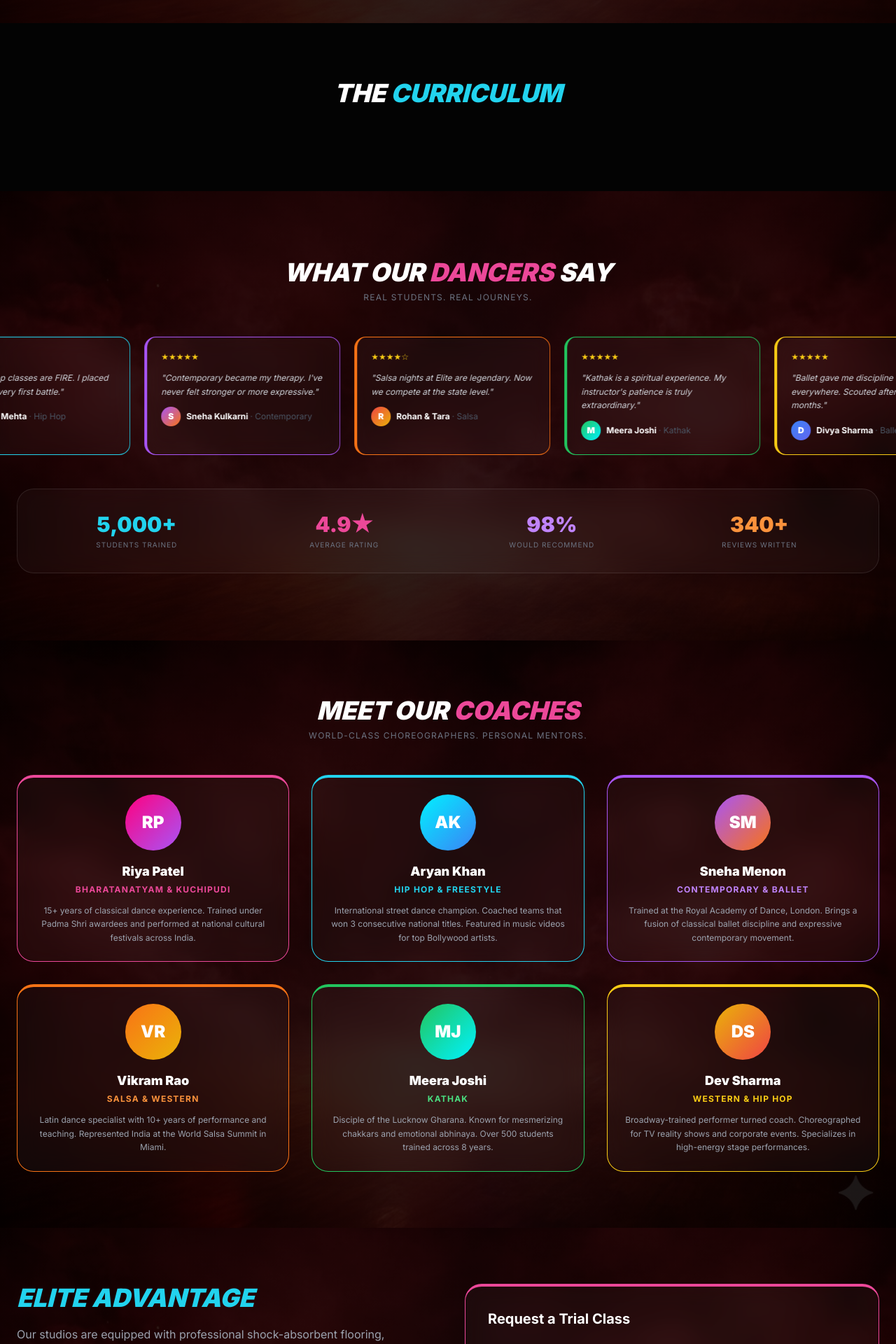
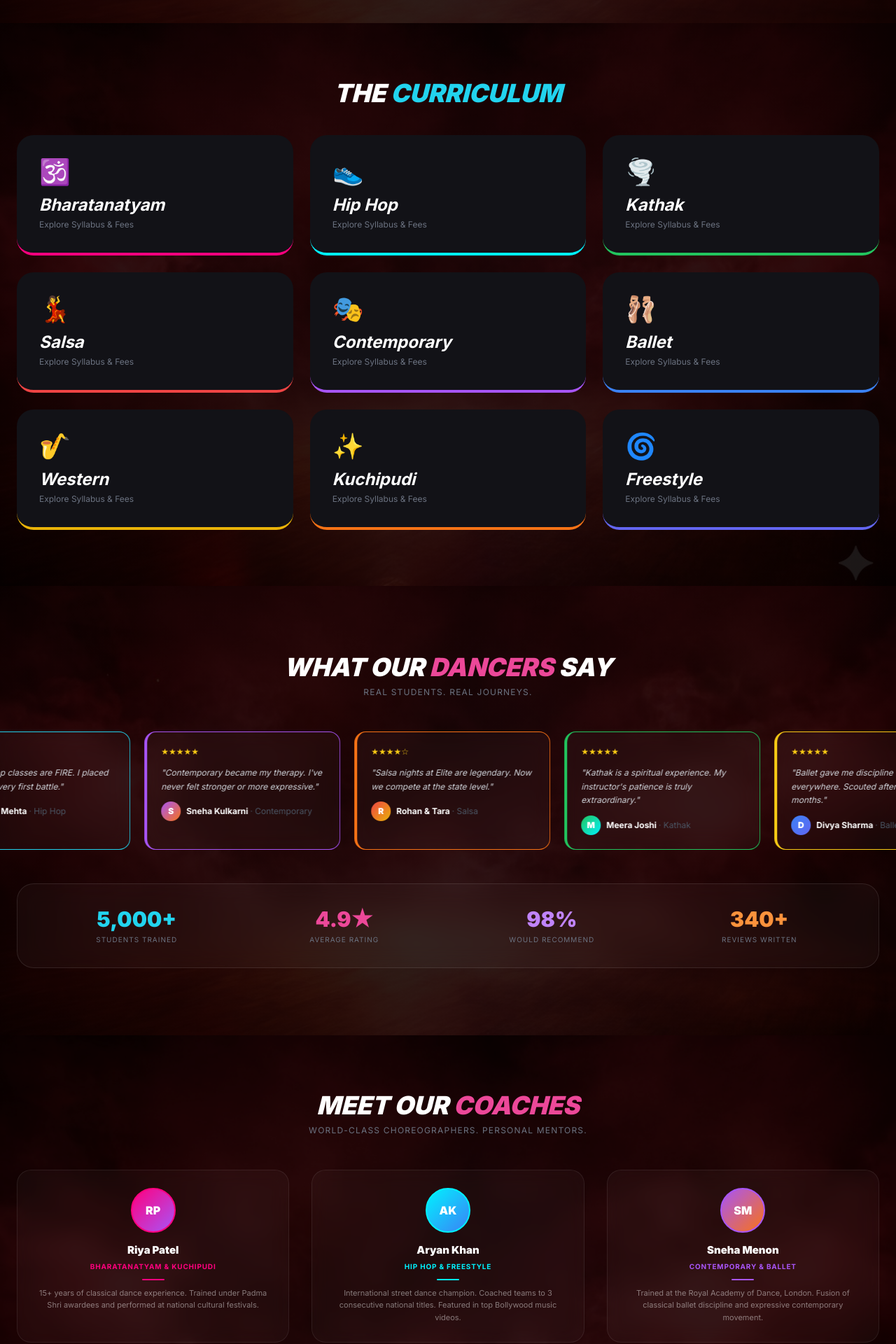
Before and after one commit to 24A31A05EH/elite-dance, a Flask app: page / in a window 1280 px wide. Shown: the part 1240-3160 px from the top of the page at 70% size. Run offline with Flask 3, Linux system fonts and the light colour scheme; some libraries are stand-ins or nearby versions.

Commit message:
Update index.html

```diff
--- a/templates/index.html
+++ b/templates/index.html
@@ -162,10 +162,20 @@
 </section>
 
 <!-- COURSES -->
-<section id="courses" class="py-16 md:py-20 px-4 md:px-6 bg-black/40">
+<section id="courses" class="py-16 md:py-20 px-4 md:px-6" style="background:linear-gradient(rgba(0,0,0,0.82),rgba(0,0,0,0.82)),url('/static/backround.jpeg') center/cover no-repeat;">
     <div class="max-w-7xl mx-auto">
         <h2 class="text-center text-3xl md:text-4xl font-black mb-10 italic uppercase">The <span class="text-cyan-400">Curriculum</span></h2>
-        <div id="dance-grid" class="grid grid-cols-2 md:grid-cols-3 gap-4 md:gap-6"></div>
+        <div id="dance-grid" class="grid grid-cols-2 md:grid-cols-3 gap-4 md:gap-6">
+            <div class="dance-card accent-pink p-5 md:p-8 rounded-2xl md:rounded-3xl" onclick="showDetails('Bharatanatyam')"><div class="text-3xl md:text-4xl mb-3">🕉️</div><h4 class="text-lg md:text-2xl font-bold mb-1 italic">Bharatanatyam</h4><p class="text-gray-500 text-[10px] md:text-xs">Explore Syllabus & Fees</p></div>
+            <div class="dance-card accent-cyan p-5 md:p-8 rounded-2xl md:rounded-3xl" onclick="showDetails('Hip Hop')"><div class="text-3xl md:text-4xl mb-3">👟</div><h4 class="text-lg md:text-2xl font-bold mb-1 italic">Hip Hop</h4><p class="text-gray-500 text-[10px] md:text-xs">Explore Syllabus & Fees</p></div>
+            <div class="dance-card accent-green p-5 md:p-8 rounded-2xl md:rounded-3xl" onclick="showDetails('Kathak')"><div class="text-3xl md:text-4xl mb-3">🌪️</div><h4 class="text-lg md:text-2xl font-bold mb-1 italic">Kathak</h4><p class="text-gray-500 text-[10px] md:text-xs">Explore Syllabus & Fees</p></div>
+            <div class="dance-card accent-red p-5 md:p-8 rounded-2xl md:rounded-3xl" onclick="showDetails('Salsa')"><div class="text-3xl md:text-4xl mb-3">💃</div><h4 class="text-lg md:text-2xl font-bold mb-1 italic">Salsa</h4><p class="text-gray-500 text-[10px] md:text-xs">Explore Syllabus & Fees</p></div>
+            <div class="dance-card accent-purple p-5 md:p-8 rounded-2xl md:rounded-3xl" onclick="showDetails('Contemporary')"><div class="text-3xl md:text-4xl mb-3">🎭</div><h4 class="text-lg md:text-2xl font-bold mb-1 italic">Contemporary</h4><p class="text-gray-500 text-[10px] md:text-xs">Explore Syllabus & Fees</p></div>
+            <div class="dance-card accent-blue p-5 md:p-8 rounded-2xl md:rounded-3xl" onclick="showDetails('Ballet')"><div class="text-3xl md:text-4xl mb-3">🩰</div><h4 class="text-lg md:text-2xl font-bold mb-1 italic">Ballet</h4><p class="text-gray-500 text-[10px] md:text-xs">Explore Syllabus & Fees</p></div>
+            <div class="dance-card accent-yellow p-5 md:p-8 rounded-2xl md:rounded-3xl" onclick="showDetails('Western')"><div class="text-3xl md:text-4xl mb-3">🎷</div><h4 class="text-lg md:text-2xl font-bold mb-1 italic">Western</h4><p class="text-gray-500 text-[10px] md:text-xs">Explore Syllabus & Fees</p></div>
+            <div class="dance-card accent-orange p-5 md:p-8 rounded-2xl md:rounded-3xl" onclick="showDetails('Kuchipudi')"><div class="text-3xl md:text-4xl mb-3">✨</div><h4 class="text-lg md:text-2xl font-bold mb-1 italic">Kuchipudi</h4><p class="text-gray-500 text-[10px] md:text-xs">Explore Syllabus & Fees</p></div>
+            <div class="dance-card accent-indigo p-5 md:p-8 rounded-2xl md:rounded-3xl" onclick="showDetails('Freestyle')"><div class="text-3xl md:text-4xl mb-3">🌀</div><h4 class="text-lg md:text-2xl font-bold mb-1 italic">Freestyle</h4><p class="text-gray-500 text-[10px] md:text-xs">Explore Syllabus & Fees</p></div>
+        </div>
     </div>
 </section>
 
@@ -208,46 +218,52 @@
         <p class="text-center text-gray-500 text-xs mb-12 uppercase tracking-widest">World-class choreographers. Personal mentors.</p>
         <div class="grid grid-cols-1 sm:grid-cols-2 md:grid-cols-3 gap-6 md:gap-8">
 
-            <div class="glass rounded-3xl p-6 flex flex-col items-center text-center border-t-4 border-pink-500 hover:scale-105 transition duration-300">
-                <div class="w-20 h-20 rounded-full mb-4 flex items-center justify-center text-2xl font-black" style="background:linear-gradient(135deg,#ff007f,#a855f7)">RP</div>
-                <h3 class="text-lg font-black text-white mb-1">Riya Patel</h3>
-                <p class="text-pink-500 text-xs font-bold uppercase tracking-widest mb-3">Bharatanatyam & Kuchipudi</p>
-                <p class="text-gray-400 text-xs leading-relaxed">15+ years of classical dance experience. Trained under Padma Shri awardees and performed at national cultural festivals across India.</p>
+            <div style="background:rgba(255,255,255,0.03);backdrop-filter:blur(12px);border:1px solid rgba(255,255,255,0.08);border-radius:20px;padding:1.6rem 1.4rem;text-align:center;">
+                <div style="width:64px;height:64px;border-radius:50%;margin:0 auto 14px;display:flex;align-items:center;justify-content:center;font-size:16px;font-weight:900;color:white;background:linear-gradient(135deg,#ff007f,#a855f7);border:2px solid #ff007f;">RP</div>
+                <h3 style="font-size:15px;font-weight:900;color:white;margin-bottom:4px;">Riya Patel</h3>
+                <p style="font-size:10px;font-weight:700;text-transform:uppercase;letter-spacing:0.08em;color:#ff007f;margin-bottom:0;">Bharatanatyam & Kuchipudi</p>
+                <div style="width:32px;height:2px;background:#ff007f;margin:10px auto;border-radius:2px;"></div>
+                <p style="font-size:11px;color:rgba(255,255,255,0.45);line-height:1.6;">15+ years of classical dance experience. Trained under Padma Shri awardees and performed at national cultural festivals.</p>
             </div>
 
-            <div class="glass rounded-3xl p-6 flex flex-col items-center text-center border-t-4 border-cyan-400 hover:scale-105 transition duration-300">
-                <div class="w-20 h-20 rounded-full mb-4 flex items-center justify-center text-2xl font-black" style="background:linear-gradient(135deg,#00f2ff,#3b82f6)">AK</div>
-                <h3 class="text-lg font-black text-white mb-1">Aryan Khan</h3>
-                <p class="text-cyan-400 text-xs font-bold uppercase tracking-widest mb-3">Hip Hop & Freestyle</p>
-                <p class="text-gray-400 text-xs leading-relaxed">International street dance champion. Coached teams that won 3 consecutive national titles. Featured in music videos for top Bollywood artists.</p>
+            <div style="background:rgba(255,255,255,0.03);backdrop-filter:blur(12px);border:1px solid rgba(255,255,255,0.08);border-radius:20px;padding:1.6rem 1.4rem;text-align:center;">
+                <div style="width:64px;height:64px;border-radius:50%;margin:0 auto 14px;display:flex;align-items:center;justify-content:center;font-size:16px;font-weight:900;color:white;background:linear-gradient(135deg,#00f2ff,#3b82f6);border:2px solid #00f2ff;">AK</div>
+                <h3 style="font-size:15px;font-weight:900;color:white;margin-bottom:4px;">Aryan Khan</h3>
+                <p style="font-size:10px;font-weight:700;text-transform:uppercase;letter-spacing:0.08em;color:#00f2ff;margin-bottom:0;">Hip Hop & Freestyle</p>
+                <div style="width:32px;height:2px;background:#00f2ff;margin:10px auto;border-radius:2px;"></div>
+                <p style="font-size:11px;color:rgba(255,255,255,0.45);line-height:1.6;">International street dance champion. Coached teams to 3 consecutive national titles. Featured in top Bollywood music videos.</p>
             </div>
 
-            <div class="glass rounded-3xl p-6 flex flex-col items-center text-center border-t-4 border-purple-500 hover:scale-105 transition duration-300">
-                <div class="w-20 h-20 rounded-full mb-4 flex items-center justify-center text-2xl font-black" style="background:linear-gradient(135deg,#a855f7,#f97316)">SM</div>
-                <h3 class="text-lg font-black text-white mb-1">Sneha Menon</h3>
-                <p class="text-purple-400 text-xs font-bold uppercase tracking-widest mb-3">Contemporary & Ballet</p>
-                <p class="text-gray-400 text-xs leading-relaxed">Trained at the Royal Academy of Dance, London. Brings a fusion of classical ballet discipline and expressive contemporary movement.</p>
+            <div style="background:rgba(255,255,255,0.03);backdrop-filter:blur(12px);border:1px solid rgba(255,255,255,0.08);border-radius:20px;padding:1.6rem 1.4rem;text-align:center;">
+                <div style="width:64px;height:64px;border-radius:50%;margin:0 auto 14px;display:flex;align-items:center;justify-content:center;font-size:16px;font-weight:900;color:white;background:linear-gradient(135deg,#a855f7,#f97316);border:2px solid #a855f7;">SM</div>
+                <h3 style="font-size:15px;font-weight:900;color:white;margin-bottom:4px;">Sneha Menon</h3>
+                <p style="font-size:10px;font-weight:700;text-transform:uppercase;letter-spacing:0.08em;color:#a855f7;margin-bottom:0;">Contemporary & Ballet</p>
+                <div style="width:32px;height:2px;background:#a855f7;margin:10px auto;border-radius:2px;"></div>
+                <p style="font-size:11px;color:rgba(255,255,255,0.45);line-height:1.6;">Trained at the Royal Academy of Dance, London. Fusion of classical ballet discipline and expressive contemporary movement.</p>
             </div>
 
-            <div class="glass rounded-3xl p-6 flex flex-col items-center text-center border-t-4 border-orange-500 hover:scale-105 transition duration-300">
-                <div class="w-20 h-20 rounded-full mb-4 flex items-center justify-center text-2xl font-black" style="background:linear-gradient(135deg,#f97316,#eab308)">VR</div>
-                <h3 class="text-lg font-black text-white mb-1">Vikram Rao</h3>
-                <p class="text-orange-400 text-xs font-bold uppercase tracking-widest mb-3">Salsa & Western</p>
-                <p class="text-gray-400 text-xs leading-relaxed">Latin dance specialist with 10+ years of performance and teaching. Represented India at the World Salsa Summit in Miami.</p>
+            <div style="background:rgba(255,255,255,0.03);backdrop-filter:blur(12px);border:1px solid rgba(255,255,255,0.08);border-radius:20px;padding:1.6rem 1.4rem;text-align:center;">
+                <div style="width:64px;height:64px;border-radius:50%;margin:0 auto 14px;display:flex;align-items:center;justify-content:center;font-size:16px;font-weight:900;color:white;background:linear-gradient(135deg,#f97316,#eab308);border:2px solid #f97316;">VR</div>
+                <h3 style="font-size:15px;font-weight:900;color:white;margin-bottom:4px;">Vikram Rao</h3>
+                <p style="font-size:10px;font-weight:700;text-transform:uppercase;letter-spacing:0.08em;color:#f97316;margin-bottom:0;">Salsa & Western</p>
+                <div style="width:32px;height:2px;background:#f97316;margin:10px auto;border-radius:2px;"></div>
+                <p style="font-size:11px;color:rgba(255,255,255,0.45);line-height:1.6;">Latin dance specialist with 10+ years of performance and teaching. Represented India at the World Salsa Summit in Miami.</p>
             </div>
 
-            <div class="glass rounded-3xl p-6 flex flex-col items-center text-center border-t-4 border-green-500 hover:scale-105 transition duration-300">
-                <div class="w-20 h-20 rounded-full mb-4 flex items-center justify-center text-2xl font-black" style="background:linear-gradient(135deg,#22c55e,#00f2ff)">MJ</div>
-                <h3 class="text-lg font-black text-white mb-1">Meera Joshi</h3>
-                <p class="text-green-400 text-xs font-bold uppercase tracking-widest mb-3">Kathak</p>
-                <p class="text-gray-400 text-xs leading-relaxed">Disciple of the Lucknow Gharana. Known for mesmerizing chakkars and emotional abhinaya. Over 500 students trained across 8 years.</p>
+            <div style="background:rgba(255,255,255,0.03);backdrop-filter:blur(12px);border:1px solid rgba(255,255,255,0.08);border-radius:20px;padding:1.6rem 1.4rem;text-align:center;">
+                <div style="width:64px;height:64px;border-radius:50%;margin:0 auto 14px;display:flex;align-items:center;justify-content:center;font-size:16px;font-weight:900;color:white;background:linear-gradient(135deg,#22c55e,#00f2ff);border:2px solid #22c55e;">MJ</div>
+                <h3 style="font-size:15px;font-weight:900;color:white;margin-bottom:4px;">Meera Joshi</h3>
+                <p style="font-size:10px;font-weight:700;text-transform:uppercase;letter-spacing:0.08em;color:#22c55e;margin-bottom:0;">Kathak</p>
+                <div style="width:32px;height:2px;background:#22c55e;margin:10px auto;border-radius:2px;"></div>
+                <p style="font-size:11px;color:rgba(255,255,255,0.45);line-height:1.6;">Disciple of the Lucknow Gharana. Known for mesmerizing chakkars and emotional abhinaya. Over 500 students trained.</p>
             </div>
 
-            <div class="glass rounded-3xl p-6 flex flex-col items-center text-center border-t-4 border-yellow-400 hover:scale-105 transition duration-300">
-                <div class="w-20 h-20 rounded-full mb-4 flex items-center justify-center text-2xl font-black" style="background:linear-gradient(135deg,#eab308,#ef4444)">DS</div>
-                <h3 class="text-lg font-black text-white mb-1">Dev Sharma</h3>
-                <p class="text-yellow-400 text-xs font-bold uppercase tracking-widest mb-3">Western & Hip Hop</p>
-                <p class="text-gray-400 text-xs leading-relaxed">Broadway-trained performer turned coach. Choreographed for TV reality shows and corporate events. Specializes in high-energy stage performances.</p>
+            <div style="background:rgba(255,255,255,0.03);backdrop-filter:blur(12px);border:1px solid rgba(255,255,255,0.08);border-radius:20px;padding:1.6rem 1.4rem;text-align:center;">
+                <div style="width:64px;height:64px;border-radius:50%;margin:0 auto 14px;display:flex;align-items:center;justify-content:center;font-size:16px;font-weight:900;color:white;background:linear-gradient(135deg,#eab308,#ef4444);border:2px solid #eab308;">DS</div>
+                <h3 style="font-size:15px;font-weight:900;color:white;margin-bottom:4px;">Dev Sharma</h3>
+                <p style="font-size:10px;font-weight:700;text-transform:uppercase;letter-spacing:0.08em;color:#eab308;margin-bottom:0;">Western & Hip Hop</p>
+                <div style="width:32px;height:2px;background:#eab308;margin:10px auto;border-radius:2px;"></div>
+                <p style="font-size:11px;color:rgba(255,255,255,0.45);line-height:1.6;">Broadway-trained performer turned coach. Choreographed for TV reality shows and corporate events. High-energy stage specialist.</p>
             </div>
 
         </div>
@@ -262,7 +278,7 @@
             <p class="text-gray-400 mb-8 text-sm md:text-base">Our studios are equipped with professional shock-absorbent flooring, surround sound acoustics, and personalized feedback systems.</p>
             <div class="space-y-5">
                 <div class="flex items-start gap-4"><span class="text-2xl mt-1">📍</span><div><h5 class="font-bold text-sm">Main Studio</h5><p class="text-gray-500 text-sm">101 Elite Plaza, Bandra West, Mumbai</p></div></div>
-                <div class="flex items-start gap-4"><span class="text-2xl mt-1">✉️</span><div><h5 class="font-bold text-sm">Email Us</h5><p class="text-gray-500 text-sm">admissions@elitedance.com</p></div></div>
+                <div class="flex items-start gap-4"><span class="text-2xl mt-1">✉️</span><div><h5 class="font-bold text-sm">Email Us</h5><p class="text-gray-500 text-sm"><a href="/cdn-cgi/l/email-protection" class="__cf_email__" data-cfemail="1170757c786262787e7f6251747d78657475707f72743f727e7c">[email&#160;protected]</a></p></div></div>
                 <div class="flex items-start gap-4"><span class="text-2xl mt-1">📞</span><div><h5 class="font-bold text-sm">Call Support</h5><p class="text-gray-500 text-sm">+91 90000 12345</p></div></div>
             </div>
         </div>
@@ -350,7 +366,7 @@
     </div>
 </div>
 
-<script>
+<script data-cfasync="false" src="/cdn-cgi/scripts/5c5dd728/cloudflare-static/email-decode.min.js"></script><script>
 function toggleMenu() { document.getElementById('mobile-menu').classList.toggle('open'); }
 document.querySelectorAll('a[href^="#"]').forEach(link => {
     link.addEventListener('click', function(e) {
@@ -460,8 +476,4 @@ async function submitContactForm() {
         else { status.style.color = 'red'; status.innerText = result.error || 'Failed to send. Try again.'; }
     } catch (err) { status.style.color = 'red'; status.innerText = 'Server error. Try again.'; }
 }
-document.getElementById('detail-modal').addEventListener('click', function(e) { if (e.target === this) closeDetails(); });
-document.getElementById('enroll-modal').addEventListener('click', function(e) { if (e.target === this) closeEnroll(); });
-</script>
-</body>
-</html>
+document.getElementById('detail-mod
```
